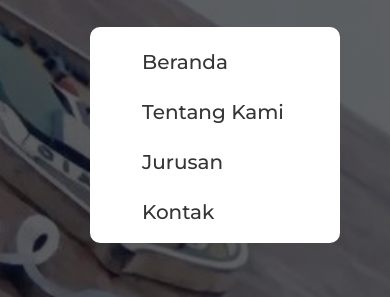
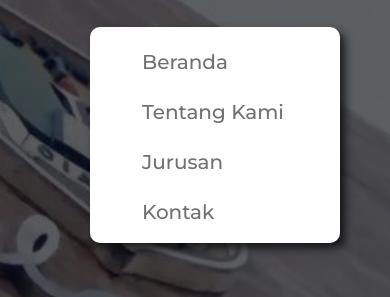
Before and after one commit to NazwanHilmi/spa-tugaspkl, a plain HTML site: page index.html in a window 390 px wide. Both pictures are taken after a click on the element 367 px from the left and 30 px from the top of the page. Shown: the part 53-350 px from the top of the page. Drawn offline with nearby package versions, Linux system fonts and the light colour scheme.

Commit message:
menambahkan shadow pada hamburger

```diff
--- a/style.css
+++ b/style.css
@@ -148,6 +148,7 @@ header {
         top: 50px;
         right: 50px;
         background-color: white;
+        box-shadow: 5px 5px 8px rgba(0, 0, 0, 0.7);
         width: 250px;
         border-radius: 10px;
         opacity: 0;
@@ -171,14 +172,14 @@ header {
     }
 
     .navigation .box-navigation .box:nth-child(2) ul li a{
-        color: rgb(53, 53, 53);
+        color: rgba(53, 53, 53, 0.7);
         align-items: center;
     }
 
 
     .navigation .box-navigation .box:nth-child(2) ul li a span{
         background-color: white;
-        color: rgb(53, 53, 53);
+        color: rgba(53, 53, 53, 0.7);
         padding: 0;
     }
 
```
